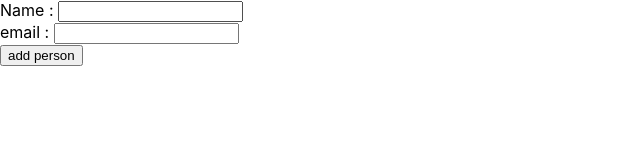
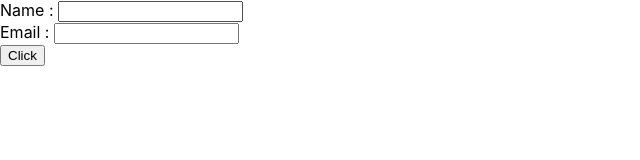
Before and after one commit to johannranudd/React-2.0, a React (Create React App) app: page / in a window 1280 px wide. Shown: the top 160 px of the page, without its empty margins (0-640 px from the left). Built offline with nearby package versions, Linux system fonts and the light colour scheme.

Commit message:
setting up a simple form without tutorial help

```diff
--- a/src/App.js
+++ b/src/App.js
@@ -1,6 +1,6 @@
 // import logo from './logo.svg';
 // import './App.css';
-import Forms from './components/Forms.jsx';
+import Forms from './components/Forms';
 
 function App() {
   return (
--- /dev/null
+++ b/src/components/Forms.js
@@ -0,0 +1,183 @@
+import React, { useState } from 'react';
+
+const Forms = () => {
+  const [firstName, setFirstName] = useState('');
+  const [email, setEmail] = useState('');
+  const [addPerson, setAddPerson] = useState([]);
+
+  const handleSubmit = (e) => {
+    e.preventDefault();
+    if (firstName && email) {
+      const personObject = {
+        id: new Date().getTime().toString(),
+        firstName,
+        email,
+      };
+      setAddPerson((prev) => {
+        return [...prev, personObject];
+      });
+      setFirstName('');
+      setEmail('');
+    } else {
+      console.log('empty');
+    }
+  };
+
+  return (
+    <article>
+      <form action='' className='form'>
+        <div className='form-control'>
+          <label htmlFor='firstName'>Name : </label>
+          <input
+            type='text'
+            id='firstName'
+            name='firstName'
+            value={firstName}
+            onChange={(e) => setFirstName(e.target.value)}
+          />
+        </div>
+
+        <div className='form-control'>
+          <label htmlFor='email'>Email : </label>
+          <input
+            type='text'
+            id='email'
+            name='email'
+            value={email}
+            onChange={(e) => setEmail(e.target.value)}
+          />
+        </div>
+        <button type='submit' onClick={handleSubmit}>
+          Click
+        </button>
+      </form>
+      {addPerson.map((item) => {
+        const { id, firstName, email } = item;
+        return (
+          <div key={id} className='listItem'>
+            <h4>{firstName}</h4>
+            <p>{email}</p>
+          </div>
+        );
+      })}
+    </article>
+  );
+};
+
+export default Forms;
+
+//
+//
+//
+//
+//
+//
+//
+//
+
+//
+//
+//
+//
+
+//
+//
+//
+//
+//
+//
+//
+//
+
+//
+//
+//
+//
+
+//
+//
+//
+//
+//
+//
+//
+//
+
+//
+//
+//
+//
+
+//
+//
+//
+//
+//
+//
+//
+//
+
+//
+//
+//
+//
+
+// const Forms = () => {
+//   const [firstName, setFirstName] = useState('');
+//   const [email, setEmail] = useState('');
+//   const [addPerson, setAddPerson] = useState([]);
+
+//   const handleSubmit = (e) => {
+//     e.preventDefault();
+//     if (firstName && email) {
+//       const person = { id: new Date().getTime().toString(), firstName, email };
+//       setAddPerson((prev) => {
+//         return [...prev, person];
+//       });
+//       setFirstName('');
+//       setEmail('');
+//     } else {
+//       console.log('empry');
+//     }
+//   };
+//   return (
+//     <article>
+//       <form action='' className='form'>
+//         <div className='form-control'>
+//           <label htmlFor='firstName'>Name : </label>
+//           <input
+//             type='text'
+//             id='firstName'
+//             name='firstName'
+//             value={firstName}
+//             onChange={(e) => setFirstName(e.target.value)}
+//           />
+//         </div>
+
+//         <div className='form-control'>
+//           <label htmlFor='email'>email : </label>
+//           <input
+//             type='text'
+//             id='email'
+//             name='email'
+//             value={email}
+//             onChange={(e) => setEmail(e.target.value)}
+//           />
+//         </div>
+
+//         <button type='submit' onClick={handleSubmit}>
+//           add person
+//         </button>
+//       </form>
+//       {addPerson.map((item) => {
+//         const { id, firstName, email } = item;
+//         return (
+//           <div className='listItem' key={id}>
+//             <h4>{firstName}</h4>
+//             <p>{email}</p>
+//           </div>
+//         );
+//       })}
+//     </article>
+//   );
+// };
--- a/src/components/Forms.jsx
+++ /dev/null
@@ -1,46 +0,0 @@
-import React, { useEffect, useState } from 'react';
-
-const Forms = () => {
-  const [firstName, setFirstName] = useState('');
-  const [email, setEmail] = useState('');
-  const [addPerson, setAddPerson] = useState(false);
-
-  const handleSubmit = (e) => {
-    e.preventDefault();
-    console.log('ello');
-    setAddPerson(true);
-  };
-  return (
-    <article>
-      <form action='' className='form'>
-        <div className='form-control'>
-          <label htmlFor='firstName'>Name : </label>
-          <input
-            type='text'
-            id='firstName'
-            name='firstName'
-            onChange={(e) => setFirstName(e.target.value)}
-          />
-        </div>
-
-        <div className='form-control'>
-          <label htmlFor='email'>email : </label>
-          <input
-            type='text'
-            id='email'
-            name='email'
-            onChange={(e) => setEmail(e.target.value)}
-          />
-        </div>
-
-        <button type='submit' onClick={handleSubmit}>
-          add person
-        </button>
-      </form>
-      <h1>{addPerson && firstName}</h1>
-      <h1>{addPerson && email}</h1>
-    </article>
-  );
-};
-
-export default Forms;
--- a/src/index.css
+++ b/src/index.css
@@ -11,3 +11,9 @@ code {
   font-family: source-code-pro, Menlo, Monaco, Consolas, 'Courier New',
     monospace;
 }
+
+.listItem {
+  display: flex;
+  justify-content: space-between;
+  width: 25rem;
+}
```
